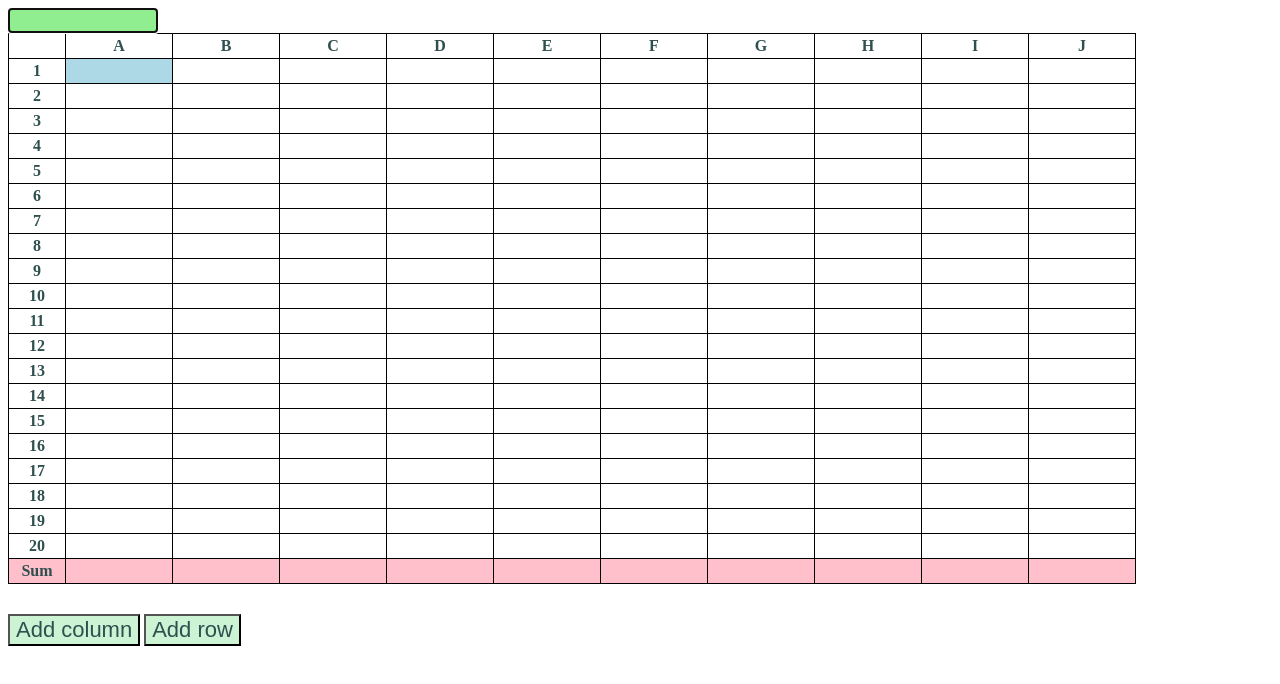
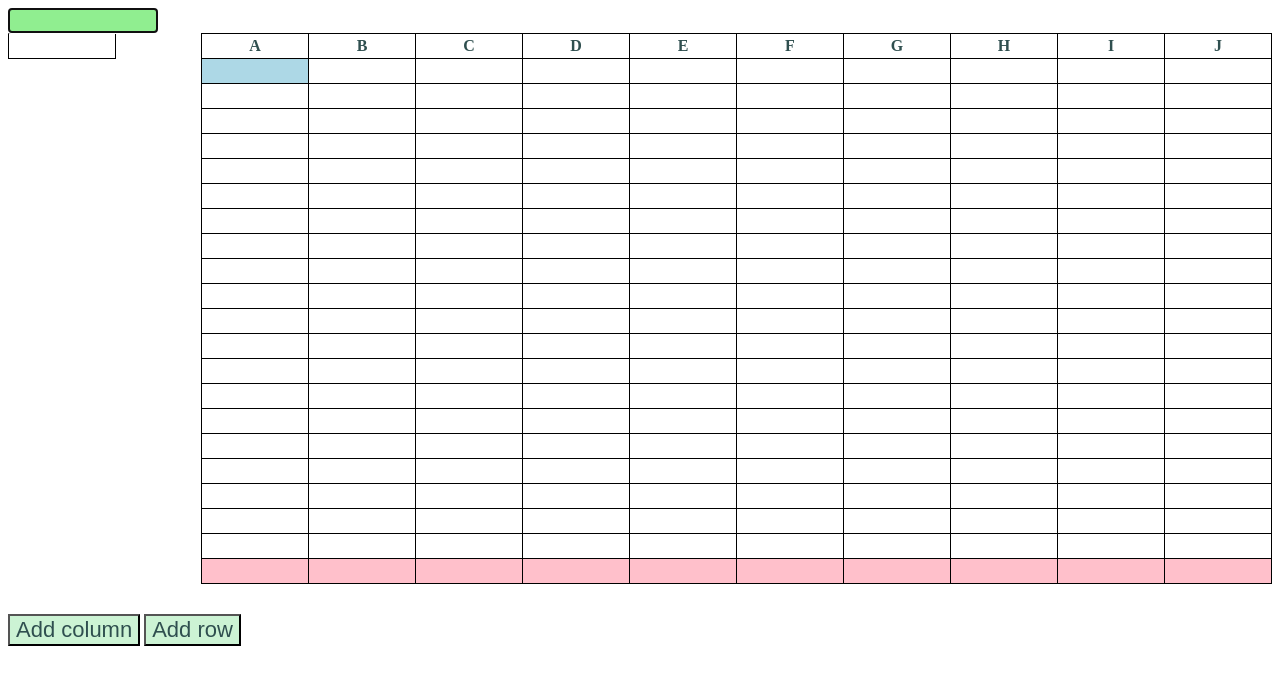
Before and after one commit to luyizh/x-cell, a website: page public/index.html in a window 1280 px wide. Drawn offline with Linux system fonts and the light colour scheme.

Commit message:
not working

```diff
--- a/public/css/styles.css
+++ b/public/css/styles.css
@@ -38,10 +38,16 @@ button {
 	background-color: #CCF3D4;
 }
 
-.row-label {
+#row-labels {
+	border-collapse: collapse;
+	float: left;
 	color: rgb(47, 79, 79);
-	border: 1px solid black;
-	min-width: 50px;
-	height: 25px;
-	padding: 3px;
 }
+
+#sheet-current {
+	float: right;
+}
+
+.clearfloat {
+	clear: both;
+}
--- a/public/index.html
+++ b/public/index.html
@@ -7,6 +7,7 @@
 <body>
   <div class="container">
     <input id="formula-bar" type="text" value="" />
+    <div class="clearfloat"></div>
     <table id="sheet-current">
       <thead>
         <tr>
@@ -23,8 +24,12 @@
 
         </tr>
       </tfoot>
+      <div id="row-labels">
+
+      </div>
     </table>
 
+    <div class="clearfloat"></div>
     <button id="add-column">Add column</button>
     <button id="add-row">Add row</button>
   </div>
--- a/public/js/bundle.js
+++ b/public/js/bundle.js
@@ -121,6 +121,8 @@ class TableView {
 
 		this.addColumnEl = document.getElementById('add-column');
 		this.addRowEl = document.getElementById('add-row');
+
+		this.rowLabelsEl = document.getElementById('row-labels');
 	}
 
 	initCurrentCell() {
@@ -143,15 +145,18 @@ class TableView {
 		this.renderTableHeader();
 		this.renderTableBody();
 		this.renderTableFooter();
+
+		this.renderRowLabels();
+	}
+
+	renderRowLabels() {
+		// just add one empty cell for now, for testing
+		const th = createTH();
+		this.rowLabelsEl.appendChild(th);
 	}
 
 	renderTableHeader() {
 		const fragment = document.createDocumentFragment();
-
-		// add blank row number
-		const rowLabel = createTH(0);
-		rowLabel.className = "row-label";
-		fragment.appendChild(rowLabel);
 
 		// get letters and build elements
 		getLetterRange('A', this.model.numCols)
@@ -166,11 +171,6 @@ class TableView {
 
 	renderTableFooter() {
 		const fragment = document.createDocumentFragment();
-
-		// create row label
-		const rowLabel = createTH('Sum');
-		rowLabel.className = "row-label";
-		fragment.appendChild(rowLabel);
 
 		// create footer cells with appropriate sums
 		for (let col = 0; col < this.model.numCols; col++) {
@@ -191,11 +191,6 @@ class TableView {
 		for (let row = 0; row < this.model.numRows; row++) {
 			// create each row
 			const tr = createTR();
-
-			// create each row label
-			const rowLabel = createTH(row + 1);
-			rowLabel.className = "row-label";
-			tr.appendChild(rowLabel);
 
 			// create each standard cell
 			for (let col = 0; col < this.model.numCols; col++) {
@@ -243,6 +238,8 @@ class TableView {
 		this.renderTableHeader();
 		this.renderTableBody();
 		this.renderTableFooter();
+
+		//this.renderRowLabels();
 	}
 
 	handleAddColumnClick(event) {
@@ -252,6 +249,8 @@ class TableView {
 		this.renderTableHeader();
 		this.renderTableBody();
 		this.renderTableFooter();
+
+		//this.renderRowLabels();
 	}
 
 	handleFormulaBarChange(evt) {
@@ -259,16 +258,20 @@ class TableView {
 		this.model.setValue(this.currentCellLocation, value);
 		this.renderTableBody();
 		this.renderTableFooter();
+
+		//this.renderRowLabels();
 	}
 
 	handleSheetClick(evt) {
-		const col = evt.target.cellIndex - 1;
+		const col = evt.target.cellIndex;
 		const row = evt.target.parentElement.rowIndex - 1;
 
 		this.currentCellLocation = { col: col, row: row };
 		this.renderTableBody();
 		this.renderTableFooter();
 		this.renderFormulaBar();
+
+		//this.renderRowLabels();
 	}
 }
 
```
Also changed, not shown: client/js/table-view.js (+19 -16 lines).
